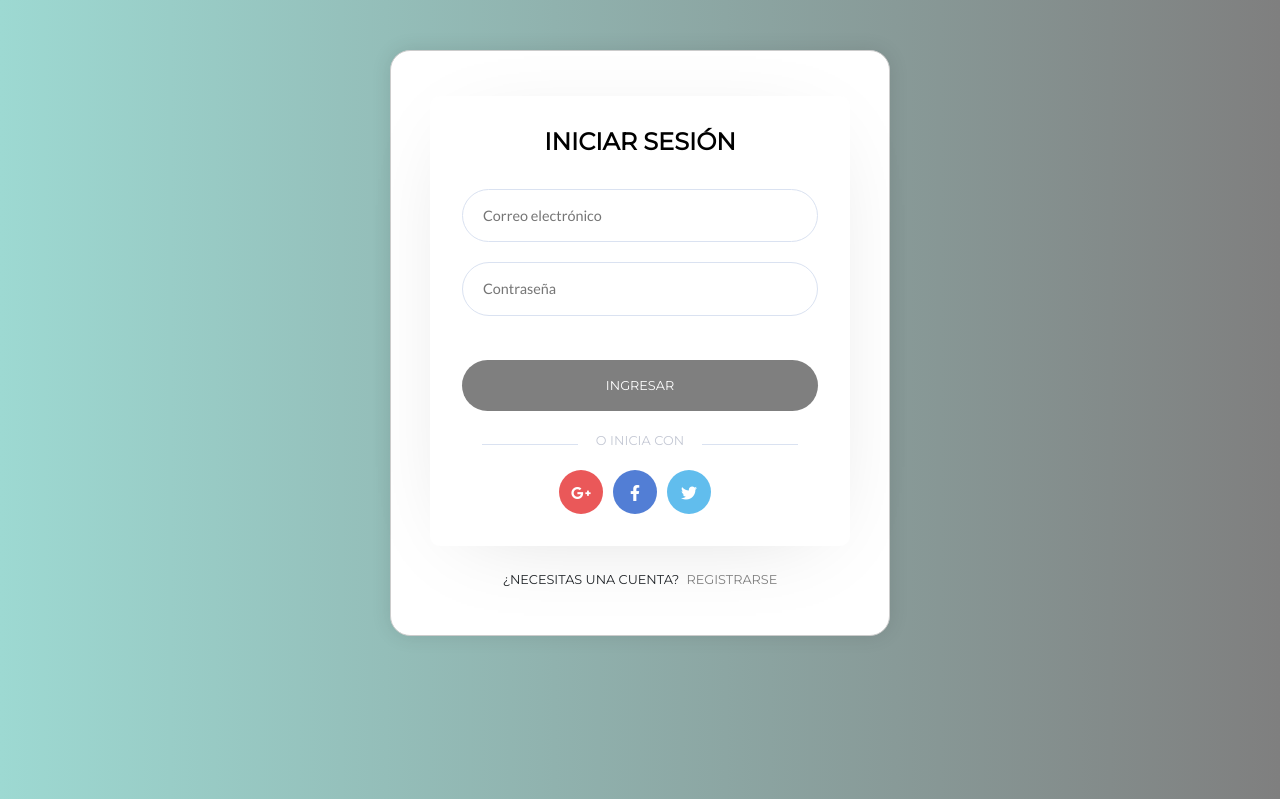
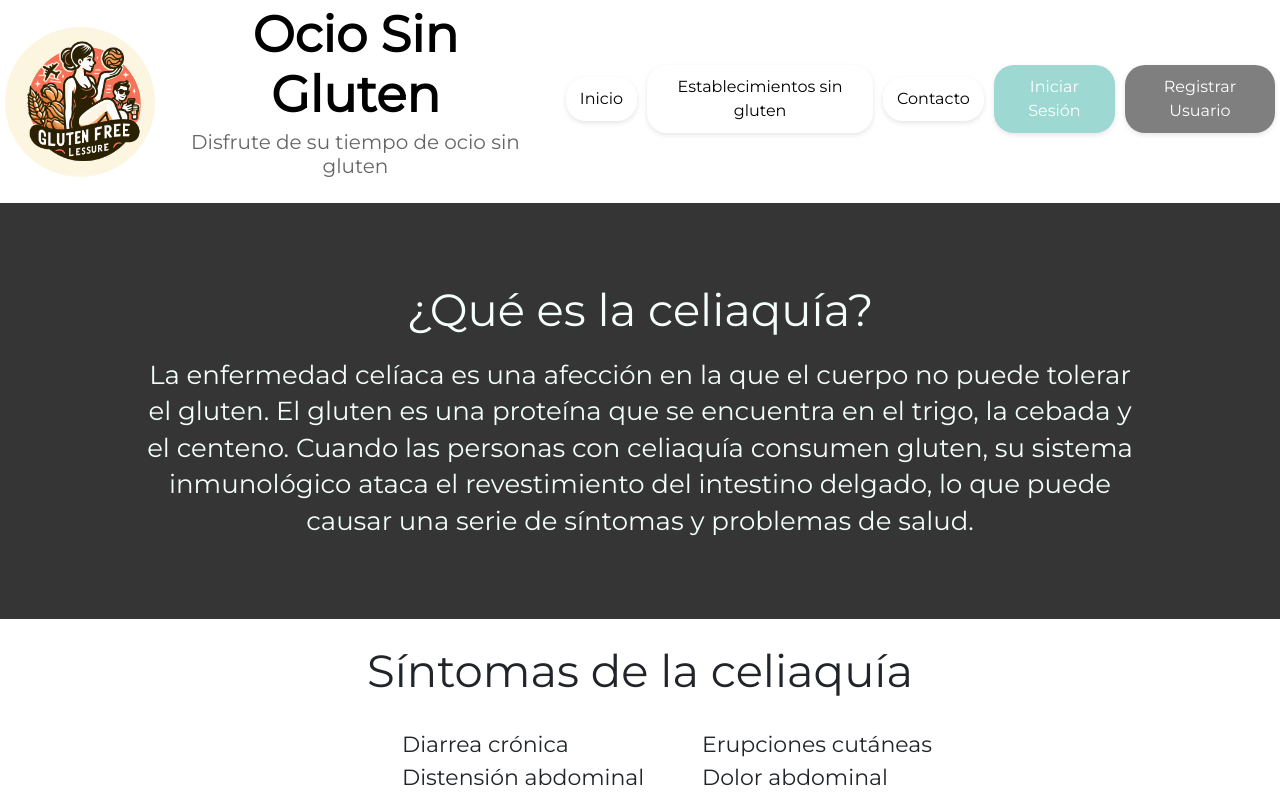
Before and after one commit to aordonez24/OcioSinGluten, a Vue app in the folder src/frontend/: page / in a window 1280 px wide. Shown: the top 799 px of the page. Built offline with nearby package versions, Linux system fonts and the light colour scheme; a small style sheet from the web is missing.

Commit message:
Navegación entre vistas

```diff
--- a/src/frontend/src/App.vue
+++ b/src/frontend/src/App.vue
@@ -1,15 +1,12 @@
 <template>
-  <Vista-Login/>
+    <router-view/>
 </template>
 
 <script>
-
-import VistaLogin from "@/views/Login.vue";
-
 export default {
-  name: 'App',
-  components: {
-    VistaLogin
-  }
+  name: 'App'
 }
 </script>
+
+<style>
+</style>
--- a/src/frontend/src/assets/css/login.css
+++ b/src/frontend/src/assets/css/login.css
@@ -1,4 +1,4 @@
-/* login-styles.css */
+/* login.css */
 
 @import url('https://fonts.googleapis.com/css?family=Montserrat');
 @import url('https://fonts.googleapis.com/css?family=Lato');
@@ -46,6 +46,26 @@ h1 {
     box-shadow: 0px 15px 88px -37px rgba(0, 0, 0, 0.17);
 }
 
+.yellow-text {
+    color: #ffa500;
+}
+
+.black-text {
+    color: black;
+}
+
+
+input[type="text"] {
+    width: 100%;
+    margin-bottom: 10px; /* Ajusta el tamaño del espacio según tus preferencias */
+    border-radius: 30px;
+    border: 1px solid #DAE2F1;
+    padding: 15px 20px;
+    color: #8498af;
+    font-size: 0.9rem;
+    transition: 0.4s;
+}
+
 
 form {
     text-transform: capitalize;
@@ -78,64 +98,8 @@ input {
     box-shadow: none;
 }
 
-.sign-up-divider {
-    font-family: 'Montserrat', sans-serif;
-    text-align: center;
-    color: #C4C8D4;
-    font-size: 0.8rem;
-    letter-spacing: 0.1px;
-    padding: 20px 0;
-}
-
-.sign-up-divider::before,
-.sign-up-divider::after {
-    content: '';
-    display: inline-block;
-    width: 27%;
-    margin: 0 5%;
-    height: 1px;
-    background: #DAE2F1;
-}
-
-/* Social Icons */
-
-.social-media-icons {
-    text-align: center;
-    color: #fff;
-}
-
-.social-media-icons li {
-    margin-right: 10px;
-    list-style: none;
-    display: inline-block;
-    width: 44px;
-    height: 44px;
-    border-radius: 50%;
-    color: #fff;
-    font-size: 1rem;
-    line-height: 0.8rem;
-    transition: 0.3s;
-    display: relative;
-    padding-top: 15px;
-}
-
-.social-media-icons li a {
-    color: #fff;
-    vertical-align: middle;
-    text-align: center;
-    top: 10px;
-}
-
-li.google {
-    background: #EA5859;
-}
-
-li.facebook {
-    background: #527ED5;
-}
-
-li.twitter {
-    background: #61BDED;
+[type="submit"]:hover {
+    color: #ffa500;
 }
 
 /* LOGIN */
--- a/src/frontend/src/components/header.vue
+++ b/src/frontend/src/components/header.vue
@@ -14,11 +14,11 @@
       </div>
       <nav>
         <ul class="main-links">
-          <li><a href="#">Inicio</a></li>
+          <li><router-link :to="{ path: '/inicio' }">Inicio</router-link></li>
           <li><a href="#">Establecimientos sin gluten</a></li>
           <li><a href="#">Contacto</a></li>
-          <li><router-link to="/usuario" @click="$router.push('/usuario')">Iniciar Sesión</router-link></li>
-          <li><router-link to="/registroUsuario" @click="$router.push('/registroUsuario')">Registrar Usuario</router-link></li>
+          <li><router-link :to="{ path: '/iniciaSesion' }">Iniciar Sesión</router-link></li>
+          <li><router-link :to="{ path: '/registroUsuario' }">Registrar Usuario</router-link></li>
         </ul>
       </nav>
     </header>
@@ -29,6 +29,7 @@
 export default {
   name: 'cabecera-componente'
 }
+
 </script>
 
 <style>
--- /dev/null
+++ b/src/frontend/src/components/header2.vue
@@ -0,0 +1,29 @@
+<template>
+  <div>
+    <header>
+      <div class="logo-container">
+        <img src="../assets/_8c971745-c451-48f5-8bf7-05017ae6975e.jpeg" alt="Logo de la aplicación" class="logo">
+        <div class="title-container">
+          <h1 class="title">Ocio Sin Gluten</h1>
+          <li><router-link :to="{ path: '/' }">Inicio</router-link></li>
+        </div>
+      </div>
+      <nav>
+        <h2>
+          <a>Una innovadora solución para que la comunidad celíaca no se sienta discriminada a la hora de elegir un establecimiento en el que pasar su tiempo de ocio.</a>
+        </h2>
+      </nav>
+    </header>
+  </div>
+</template>
+
+<script>
+export default {
+  name: 'cabecera-componente-2'
+}
+
+</script>
+
+<style>
+
+</style>
--- a/src/frontend/src/views/Inicio.vue
+++ b/src/frontend/src/views/Inicio.vue
@@ -1,4 +1,5 @@
 <template>
+  <cabecera-componente/>
   <div>
     <section class="main-section">
       <h2>¿Qué es la celiaquía?</h2>
@@ -63,9 +64,13 @@
 
 <script>
 import '@fortawesome/fontawesome-free/css/all.css';
+import CabeceraComponente from "@/components/header.vue";
 
 export default {
-  name: 'Vista-Inicio'
+  name: 'Vista-Inicio',
+  components: {
+    CabeceraComponente
+  }
 }
 </script>
 
--- a/src/frontend/src/views/Login.vue
+++ b/src/frontend/src/views/Login.vue
@@ -1,7 +1,8 @@
 <template>
+  <cabecera-componente2/>
   <div class="container">
     <div class="form-background">
-      <h1>Iniciar sesión</h1>
+      <h1><span class="black-text">Inicia sesión en</span> <span class="yellow-text">Ocio Sin Gluten</span></h1>
       <form @submit.prevent="login">
         <input type="text" v-model="email" placeholder="Correo electrónico">
         <br>
@@ -9,14 +10,6 @@
         <br><br>
         <button type="submit">Ingresar</button>
       </form>
-      <p class="sign-up-divider">o inicia con</p>
-      <div class="social-media">
-        <ul class="social-media-icons">
-          <li class="google"><a href="#"><i class="fab fa-google-plus-g"></i></a></li>
-          <li class="facebook"><a href="#"><i class="fab fa-facebook-f"></i></a></li>
-          <li class="twitter"><a href="#"><i class="fab fa-twitter"></i></a></li>
-        </ul>
-      </div>
     </div>
     <div class="login">
       <p>¿Necesitas una cuenta? <a href="#">Registrarse</a></p>
@@ -25,8 +18,14 @@
 </template>
 
 <script>
+import CabeceraComponente2 from "@/components/header2.vue";
+
 export default {
+
   name: 'Vista-Login',
+  components: {
+    CabeceraComponente2
+  },
   data() {
     return {
       email: '',
```
Also changed, not shown: src/frontend/src/router/index.js (+10 -8 lines), src/frontend/src/views/establecimientos.vue (added, +11 -0 lines).
